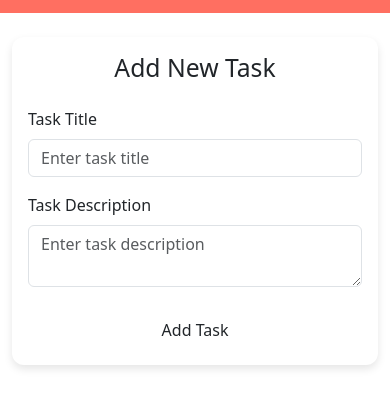
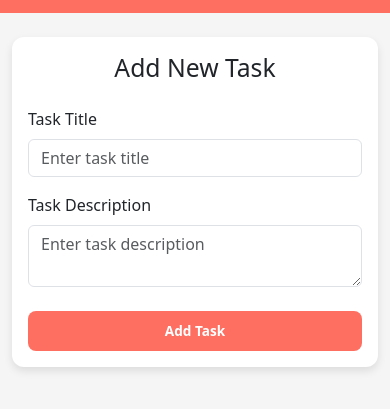
Before and after one commit to kaushalkrsna1602/todo-list, a plain HTML site: page index.html in a window 390 px wide. Shown: the part 53-462 px from the top of the page. Drawn offline with nearby package versions, Linux system fonts and the light colour scheme.

Commit message:
final update

```diff
--- a/index.html
+++ b/index.html
@@ -5,9 +5,10 @@
     <meta charset="UTF-8">
     <meta name="viewport" content="width=device-width, initial-scale=1.0">
     <title>Kaushal's To-Do List</title>
+    <link rel="stylesheet" href="https://cdn.jsdelivr.net/npm/bootstrap@5.3.3/dist/css/bootstrap.min.css">
     <link rel="stylesheet" href="style.css">
-    <link rel="stylesheet" href="https://cdn.jsdelivr.net/npm/bootstrap@5.3.3/dist/css/bootstrap.min.css">
 </head>
+
 <body>
 
     <nav class="navbar navbar-custom py-3">
--- a/style.css
+++ b/style.css
@@ -26,10 +26,16 @@ body {
     background-color: #FF6F61;
     color: white;
     border: none;
+    font-weight: bold;
+    font-size: 1rem;
+    border-radius: 8px;
+    padding: 12px 20px;
+    transition: all 0.3s ease;
 }
 
 .btn-custom:hover {
-    background-color: #E55950;
+    background-color: #E94E38;
+    transform: scale(1.05);
 }
 
 .navbar-custom {
@@ -45,6 +51,11 @@ body {
     .task-container {
         padding: 0.5rem;
     }
+
+    .btn-custom {
+        font-size: 0.9rem;
+        padding: 10px 16px;
+    }
 }
 
 @media (max-width: 576px) {
@@ -53,6 +64,6 @@ body {
     }
 
     .btn-custom {
-        font-size: 0.9rem;
+        font-size: 0.85rem;
     }
 }
```
